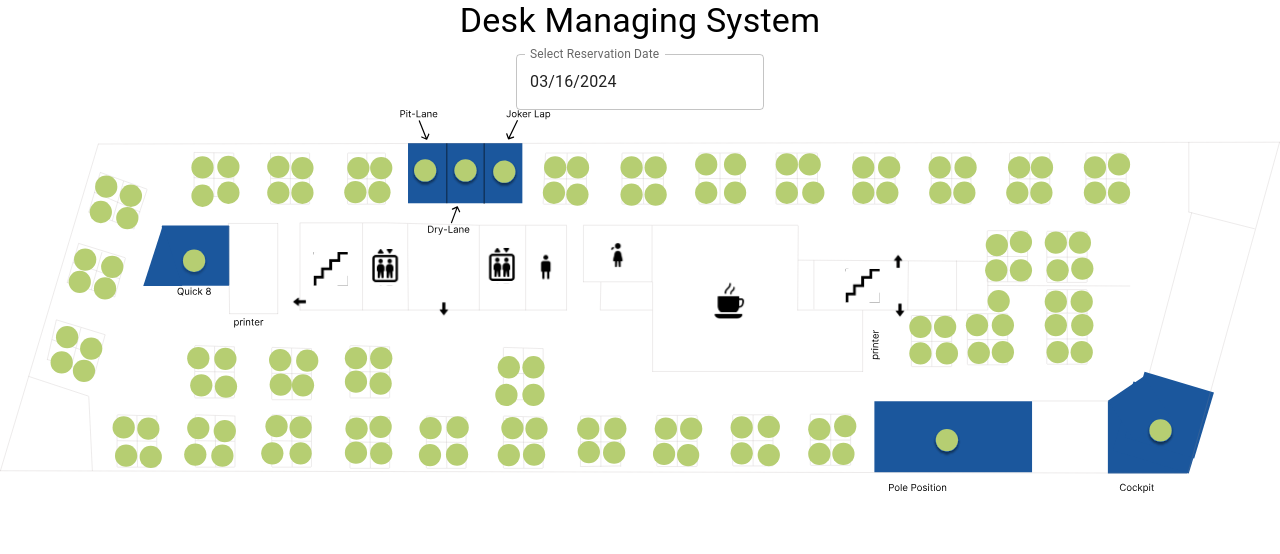
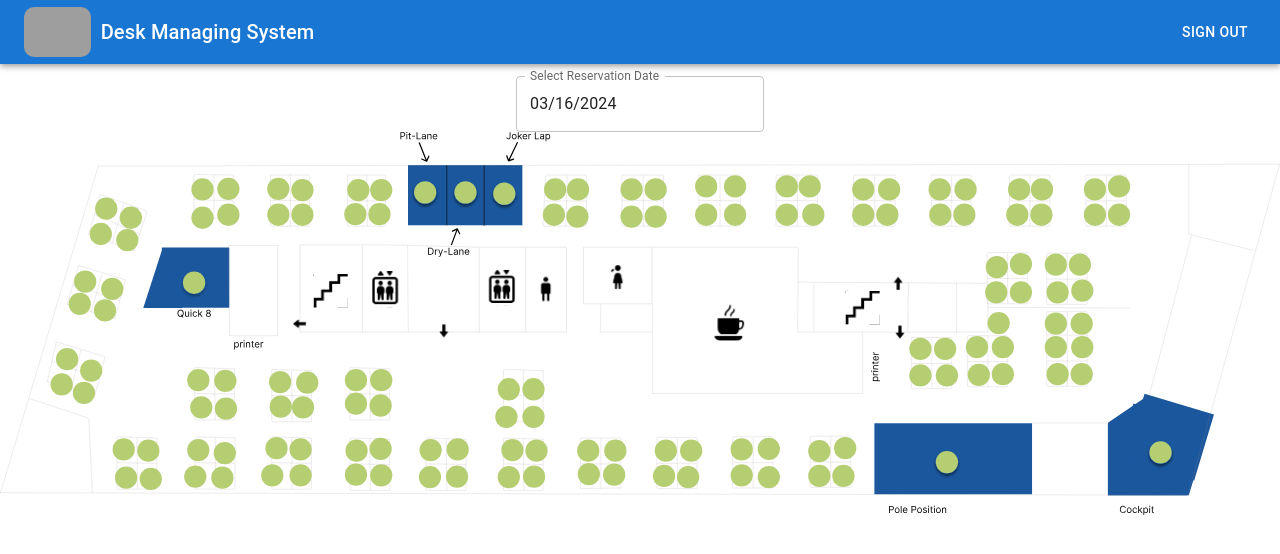
Before and after one commit to tudorrw/mhp-hackaton, a React (Create React App) app in the folder frontend/: page /booking in a window 1280 px wide. Shown: the top 554 px of the page. Built offline with nearby package versions, Linux system fonts and the light colour scheme; no server answers; grey boxes are pictures that could not be loaded.

Commit message:
display alert messages for reserving desks correctly

```diff
--- a/frontend/src/components/Home/Home.jsx
+++ b/frontend/src/components/Home/Home.jsx
@@ -1,18 +1,19 @@
 import React, { useEffect, useState } from 'react';
 import { ReactComponent as FloorPlanSVG } from './mhp_floor_final.svg';
 import Typography from "@mui/material/Typography";
-import { Popover, Button, Box } from "@mui/material";
+import {Popover, Button, Box, AppBar, Toolbar} from "@mui/material";
 import { LocalizationProvider } from '@mui/x-date-pickers';
 import { AdapterDayjs } from '@mui/x-date-pickers/AdapterDayjs'
 import { DatePicker } from '@mui/x-date-pickers/DatePicker';
 import dayjs from "dayjs";
 import TextField from "@mui/material/TextField";
 import axios from 'axios';
+import logo from './mhplogo.jpg';
 
 function Home() {
     const [anchorEl, setAnchorEl] = useState(null);
     const [selectedDesk, setSelectedDesk] = useState(null);
-    const userId = 11; // Placeholder for user ID
+    const userId = 4; // Placeholder for user ID
     const [selectedDate, setSelectedDate] = useState(dayjs());
     const [reservedDesks, setReservedDesks] = useState([]);
 
@@ -35,13 +36,16 @@ function Home() {
             });
             // Add the reserved desk to the list
             setReservedDesks(prevDesks => [...prevDesks, selectedDesk]);
-            console.log(response);
+            console.log(response.data);
             if(response.data.message === "Desk booked successfully.") {
               alert("Desk booked successfully.");
+              window.location.reload()
             } else if(response.data.message === "Desk is not available for booking at the specified date and time.") {
               alert("Desk is not available for booking at the specified date and time.");
+            } else if(response.data.message === "User already has a booking at the specified date and time."){
+              alert("User already has a booking at the specified date and time.");
             } else {
-              alert("User already has a booking at the specified date and time.");
+              alert("User does not exist");
             }
         } catch (error) {
             console.error("Error booking desk:", error);
@@ -87,7 +91,6 @@ function Home() {
             if (itemElement) {
                 itemElement.addEventListener('click', (event) => handleButtonClick(event, itemId));
                 itemElement.setAttribute('fill', reservedDeskIds.includes(parseInt(itemId)) ? "#CF1325" : "#B6CE72");
-                console.log(reservedDesks);
             }
         });
 
@@ -102,9 +105,24 @@ function Home() {
     }, [reservedDesks]);
 
     return (
+        <Box sx={{ flexGrow: 1 }}>
+            <AppBar position="static">
+                <Toolbar>
+                    <Box sx={{ flexGrow: 1, display: 'flex', alignItems: 'center' }}>
+                        <img src={logo} alt="Logo" style={{ maxHeight: '50px', marginRight: '10px', borderRadius: '10px' }} />
+                        <Typography variant="h6" component="div">
+                            Desk Managing System
+                        </Typography>
+                    </Box>
+                    <Button color="inherit" onClick={() => console.log('Sign out logic here')}>
+                        Sign Out
+                    </Button>
+                </Toolbar>
+            </AppBar>
+
         <Box sx={{ display: 'flex', flexDirection: 'column', alignItems: 'center', height: '100vh' }}>
             <Typography variant="h4" component="h1" gutterBottom>
-                Desk Managing System
+
             </Typography>
 
             <LocalizationProvider dateAdapter={AdapterDayjs}>
@@ -140,6 +158,7 @@ function Home() {
                 </Box>
             </Popover>
         </Box>
+        </Box>
     );
 }
 
```
